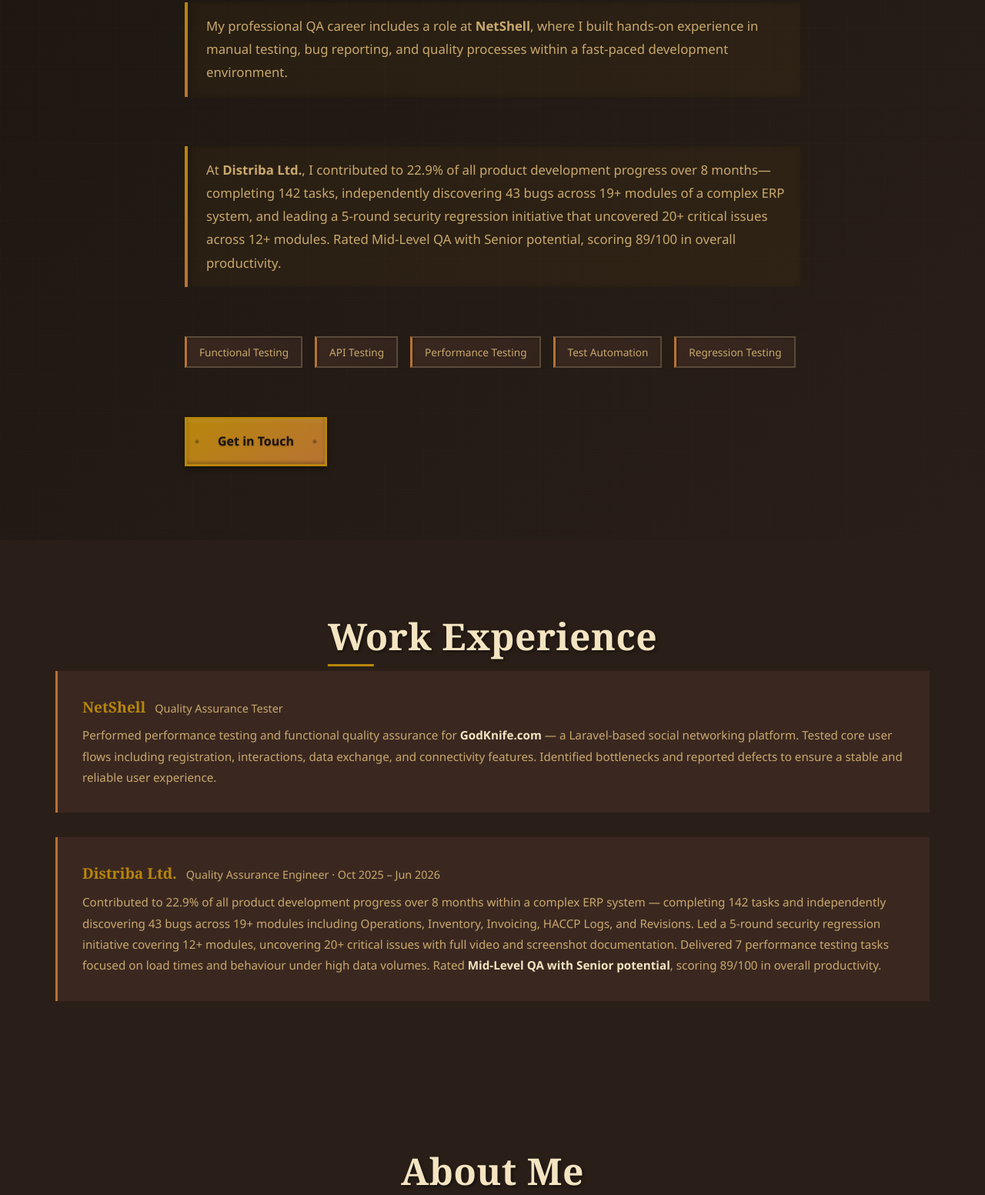
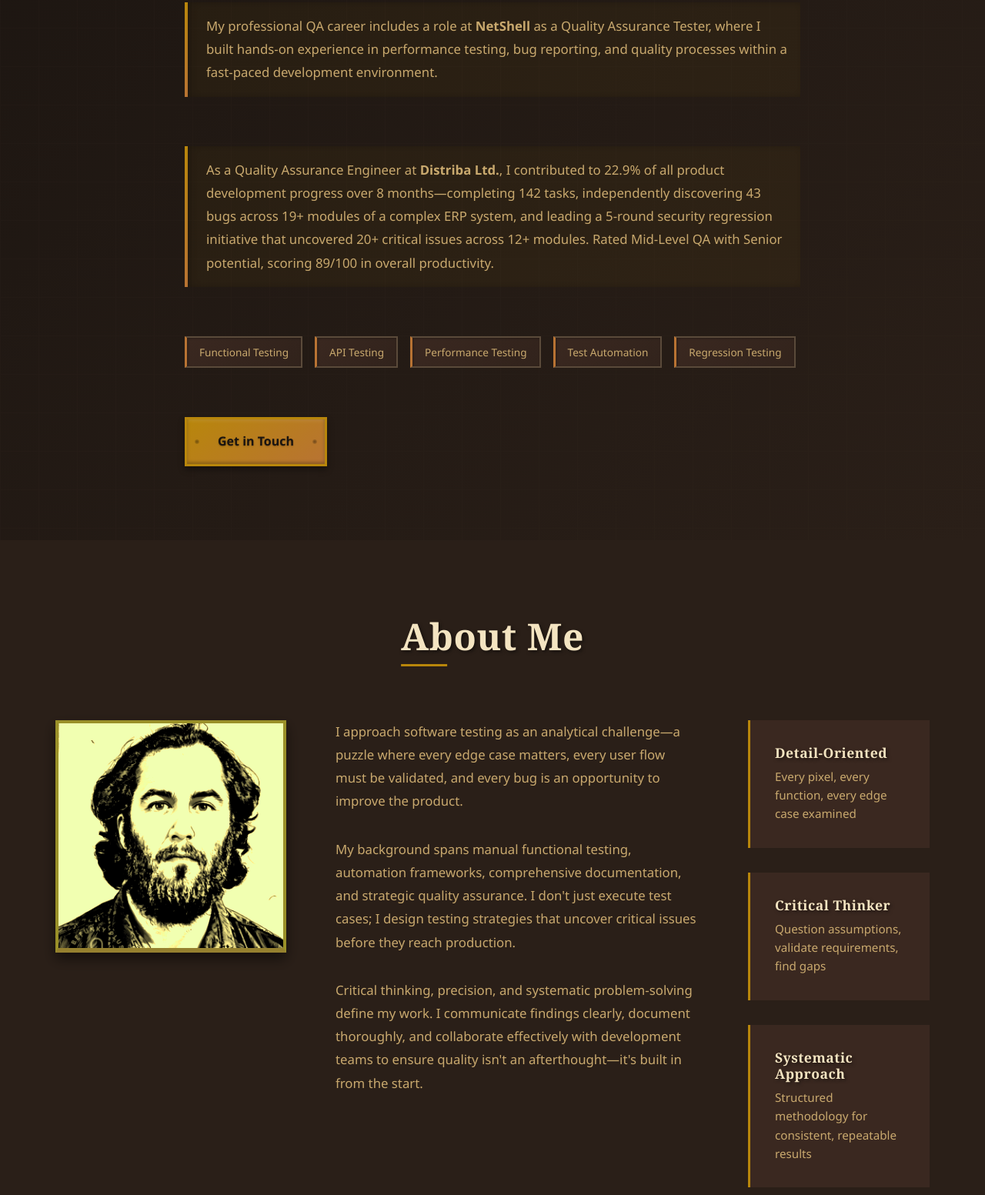
Before and after one commit to rebelwithoutacause/QA_Portfolio, a plain HTML site: page docs/index.html in a window 1280 px wide. Shown: the part 614-2167 px from the top of the page at 77% size. Drawn offline with Linux system fonts and the light colour scheme.

Commit message:
Remove Work Experience section, keep company info in hero with correct titles

```diff
--- a/docs/index.html
+++ b/docs/index.html
@@ -16,7 +16,6 @@
             </div>
             <ul class="nav-menu">
                 <li><a href="#home">Home</a></li>
-                <li><a href="#experience">Experience</a></li>
                 <li><a href="#about">About</a></li>
                 <li><a href="#services">Services</a></li>
                 <li><a href="#portfolio">Portfolio</a></li>
@@ -44,14 +43,16 @@
                     translate directly into finding critical bugs and ensuring software quality.
                 </p>
                 <p class="hero-experience">
-                    My professional QA career includes a role at <strong>NetShell</strong>, where I built hands-on
-                    experience in manual testing, bug reporting, and quality processes within a fast-paced development environment.
+                    My professional QA career includes a role at <strong>NetShell</strong> as a Quality Assurance Tester,
+                    where I built hands-on experience in performance testing, bug reporting, and quality processes
+                    within a fast-paced development environment.
                 </p>
                 <p class="hero-experience">
-                    At <strong>Distriba Ltd.</strong>, I contributed to 22.9% of all product development progress
-                    over 8 months—completing 142 tasks, independently discovering 43 bugs across 19+ modules of a
-                    complex ERP system, and leading a 5-round security regression initiative that uncovered 20+ critical
-                    issues across 12+ modules. Rated Mid-Level QA with Senior potential, scoring 89/100 in overall productivity.
+                    As a Quality Assurance Engineer at <strong>Distriba Ltd.</strong>, I contributed to 22.9% of all
+                    product development progress over 8 months—completing 142 tasks, independently discovering 43 bugs
+                    across 19+ modules of a complex ERP system, and leading a 5-round security regression initiative
+                    that uncovered 20+ critical issues across 12+ modules. Rated Mid-Level QA with Senior potential,
+                    scoring 89/100 in overall productivity.
                 </p>
                 <div class="hero-specialties">
                     <span class="specialty-tag">Functional Testing</span>
@@ -61,46 +62,6 @@
                     <span class="specialty-tag">Regression Testing</span>
                 </div>
                 <a href="#contact" class="cta-button">Get in Touch</a>
-            </div>
-        </div>
-    </section>
-
-    <!-- Work Experience Section -->
-    <section id="experience" class="experience">
-        <div class="container">
-            <h2 class="section-title">Work Experience</h2>
-            <div class="experience-list">
-
-                <div class="experience-item">
-                    <div class="experience-header">
-                        <span class="experience-company">NetShell</span>
-                        <span class="experience-role">Quality Assurance Tester</span>
-                    </div>
-                    <p class="experience-description">
-                        Performed performance testing and functional quality assurance for
-                        <strong>GodKnife.com</strong> — a Laravel-based social networking platform.
-                        Tested core user flows including registration, interactions, data exchange,
-                        and connectivity features. Identified bottlenecks and reported defects
-                        to ensure a stable and reliable user experience.
-                    </p>
-                </div>
-
-                <div class="experience-item">
-                    <div class="experience-header">
-                        <span class="experience-company">Distriba Ltd.</span>
-                        <span class="experience-role">Quality Assurance Engineer · Oct 2025 – Jun 2026</span>
-                    </div>
-                    <p class="experience-description">
-                        Contributed to 22.9% of all product development progress over 8 months within a
-                        complex ERP system — completing 142 tasks and independently discovering 43 bugs
-                        across 19+ modules including Operations, Inventory, Invoicing, HACCP Logs, and Revisions.
-                        Led a 5-round security regression initiative covering 12+ modules, uncovering 20+ critical
-                        issues with full video and screenshot documentation. Delivered 7 performance testing tasks
-                        focused on load times and behaviour under high data volumes. Rated
-                        <strong>Mid-Level QA with Senior potential</strong>, scoring 89/100 in overall productivity.
-                    </p>
-                </div>
-
             </div>
         </div>
     </section>
```
